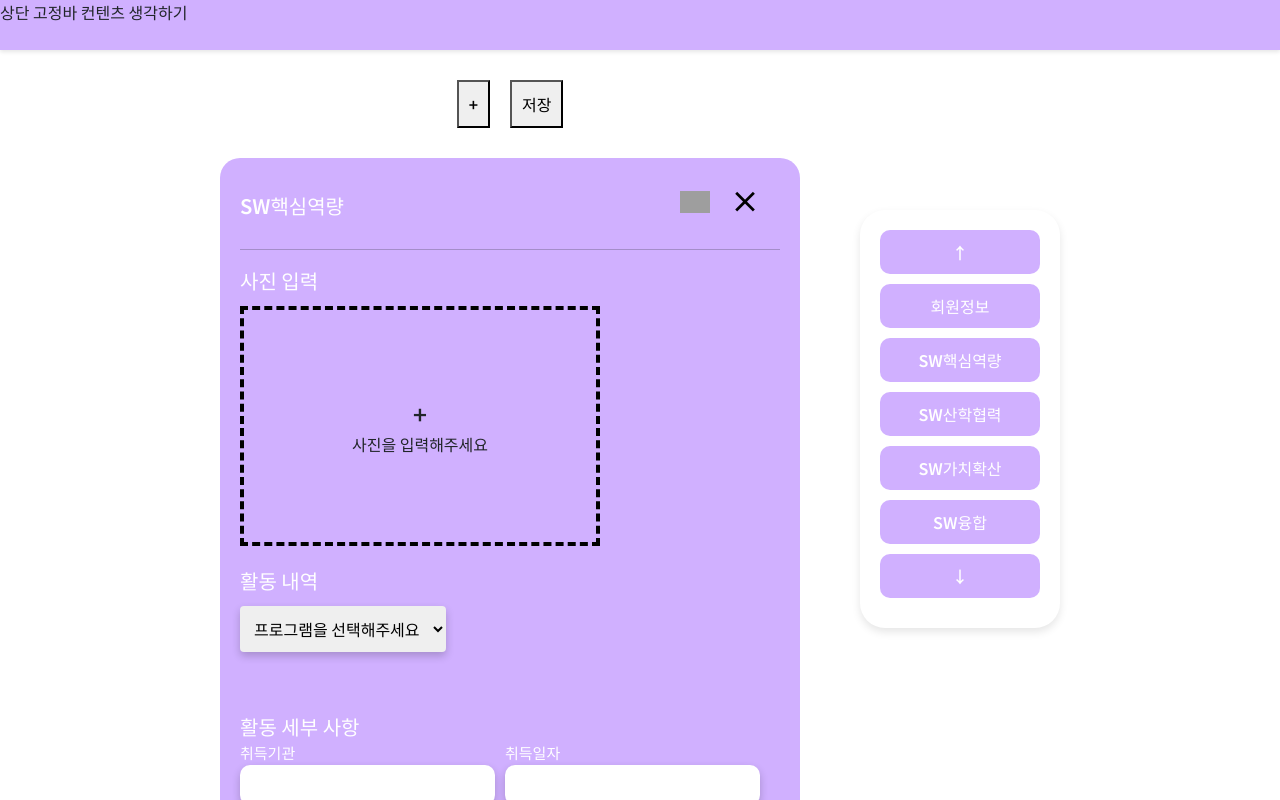
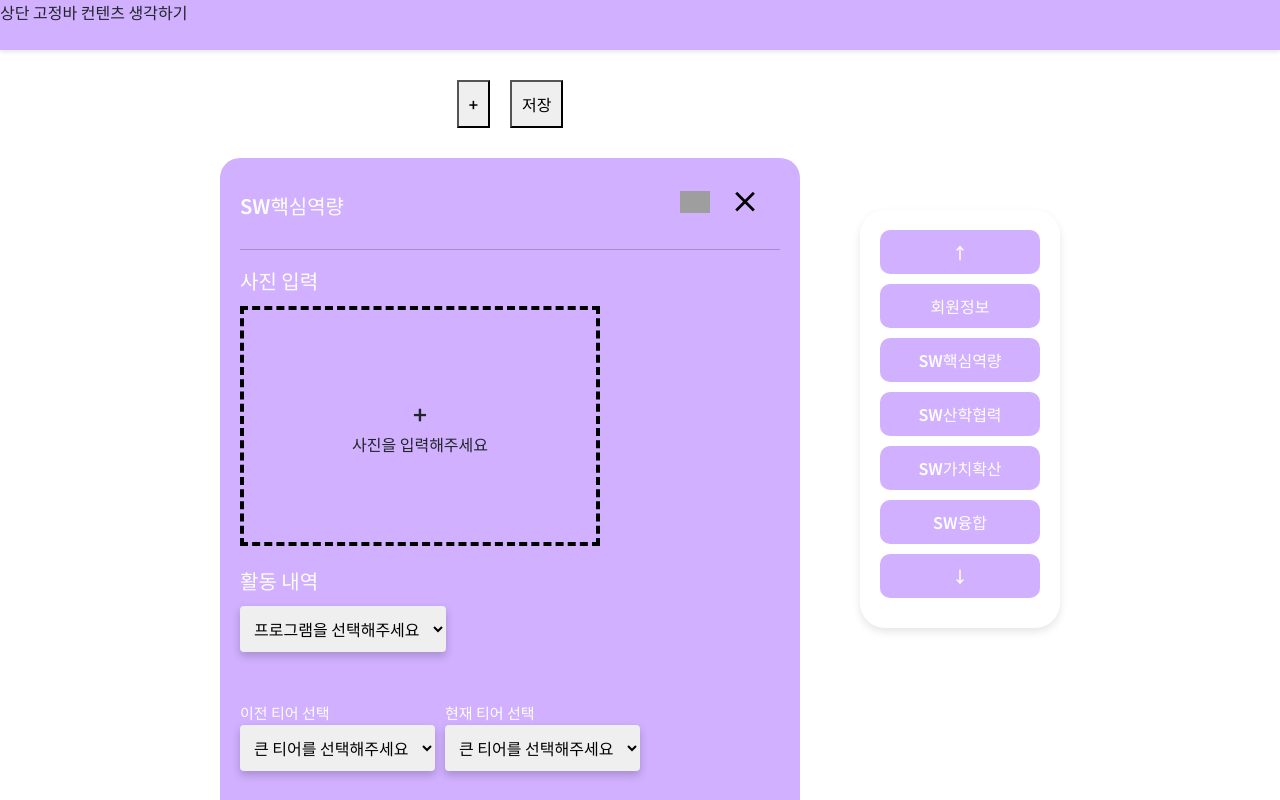
Before and after one commit to Koh-Du-Beom/Old-version-Jamie-Point, a React (Create React App) app: page /activity in a window 1280 px wide. Both pictures are taken after a click on the button "SW핵심역량". Shown: the top 800 px of the page. Built offline with nearby package versions, Linux system fonts and the light colour scheme; grey boxes are pictures that could not be loaded.

Commit message:
TierCalculator making

```diff
--- a/src/components/Activity/Activity.tsx
+++ b/src/components/Activity/Activity.tsx
@@ -7,6 +7,7 @@ import ActivityType from "../../types/ActivityType.type";
 import saveIcon from '../../assets/saveIcon.png';
 import styled from "styled-components";
 import axios from "axios";
+import TierCalculator from "./TierCalculator";
 
 const AreaWrapper = styled.div`
 	display: flex;
@@ -47,6 +48,7 @@ const Activity : React.FC<ActivityProps> = ({area, activitiesData, onRemove, onA
 
 		try{
 			const formData = new FormData;
+			formData.append('index', index.toString())
 			formData.append('pageType', area);
 			if (activityImg){
 				formData.append('activityImg', activityImg);
@@ -198,6 +200,7 @@ const Activity : React.FC<ActivityProps> = ({area, activitiesData, onRemove, onA
 					dropDownData={dropDowns}
 				/>
 				{point ? <div className={classes.small_title}>{`환산점수 : ${point}`}</div> : null}
+				<TierCalculator/>
 			</div>
 
 			<div className={classes.big_title}>활동 세부 사항 </div>
--- /dev/null
+++ b/src/components/Activity/TierCalculator.tsx
@@ -0,0 +1,72 @@
+import { useState } from "react";
+import classes from '../../styles/FormStyles.module.css';
+
+const TierCalculator: React.FC = () => {
+
+	const [prevBigTier, setPrevBigTier] = useState<string>('');
+	const [prevTier, setPrevTier] = useState('');
+
+	const [currentBigTier, setCurrentBigTier] = useState<string>('');
+	const [currentTier, setCurrentTier] = useState<string>('');
+
+	const bigTiers = ['Bronze', 'Silver', 'Gold', 'Platinum', 'Diamond', 'Ruby'];
+	const smallTiers = ['I', 'II', 'III', 'IV', 'V'];
+
+
+	const handlePrevBigTierChange = (event: React.ChangeEvent<HTMLSelectElement>) => {
+		setPrevBigTier(event.target.value);
+		setPrevTier('');
+	};
+
+	// 선택한 큰 티어에 따라 작은 티어 선택지 생성
+	const getPrevTierOptions = () => {
+		if (!prevBigTier) return []; // 큰 티어가 선택되지 않았다면 빈 배열 반환
+		return smallTiers.map(smallTier => `${prevBigTier} ${smallTier}`);
+	};
+
+	const handleCurrentBigTierChange = (event: React.ChangeEvent<HTMLSelectElement>) => {
+		setCurrentBigTier(event.target.value);
+		setCurrentTier('');
+	};
+
+	const getCurrentTierOptions = () => {
+		if (!currentBigTier) return []; // 큰 티어가 선택되지 않았다면 빈 배열 반환
+		return smallTiers.map(smallTier => `${currentBigTier} ${smallTier}`);
+	};
+
+	return (
+		//큰 티어 작은 티어 선택하는거 다시 고민해보기
+		<div className={`${classes.wrapper} ${classes.double}`}>
+			<div className={classes.wrapper}>
+				<div className={classes.small_title}>이전 티어 선택</div>
+				{prevBigTier && !prevTier ? (
+					<select value={prevTier} onChange={(e) => setPrevTier(e.target.value)}>
+						<option value="">전체 티어를 선택해주세요</option>
+						{getPrevTierOptions().map((option, index) => <option key={index} value={option}>{option}</option>)}
+					</select>
+				) : (
+					<select value={prevBigTier} onChange={handlePrevBigTierChange}>
+						<option value="">큰 티어를 선택해주세요</option>
+						{bigTiers.map((tier, index) => <option key={index} value={tier}>{tier}</option>)}
+					</select>
+				)}
+			</div>
+			<div className={classes.wrapper}>
+				<div className={classes.small_title}>현재 티어 선택</div>
+				{currentBigTier && !currentTier ? (
+					<select value={currentTier} onChange={(e) => setCurrentTier(e.target.value)}>
+						<option value="">전체 티어를 선택해주세요</option>
+						{getCurrentTierOptions().map((option, index) => <option key={index} value={option}>{option}</option>)}
+					</select>
+				) : (
+					<select value={currentBigTier} onChange={handleCurrentBigTierChange}>
+						<option value="">큰 티어를 선택해주세요</option>
+						{bigTiers.map((tier, index) => <option key={index} value={tier}>{tier}</option>)}
+					</select>
+				)}
+			</div>
+		</div>
+	);
+}
+
+export default TierCalculator;
--- a/src/stores/data/ActivityDropDown.data.ts
+++ b/src/stores/data/ActivityDropDown.data.ts
@@ -239,7 +239,7 @@ const ActivityDropDownData = [
         program : '전공 분야 자격증',
         types : [
           {
-            type : '사용자가 직접 입력 가능하게 할듯',
+            type : '상세정보에 자격증을 설명해주세요',
             points : [
               {
                 topic : '',
```
